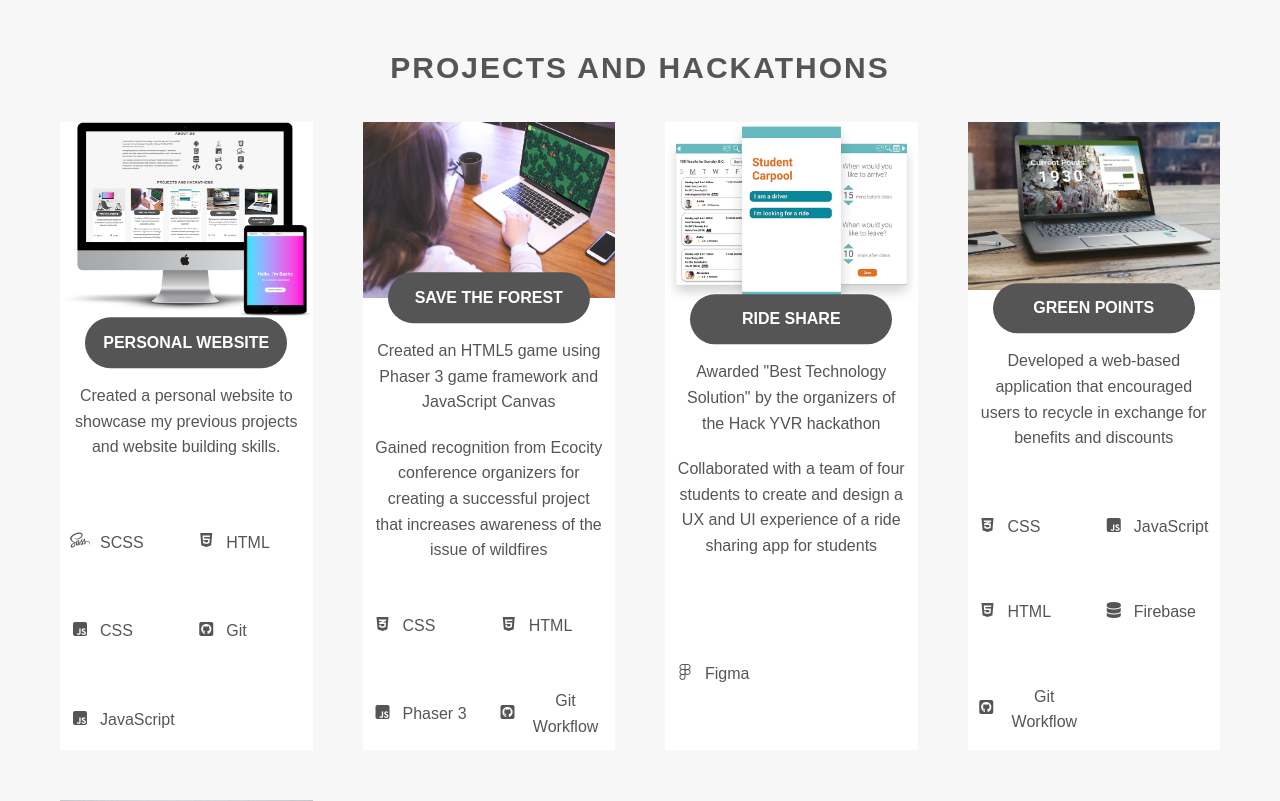
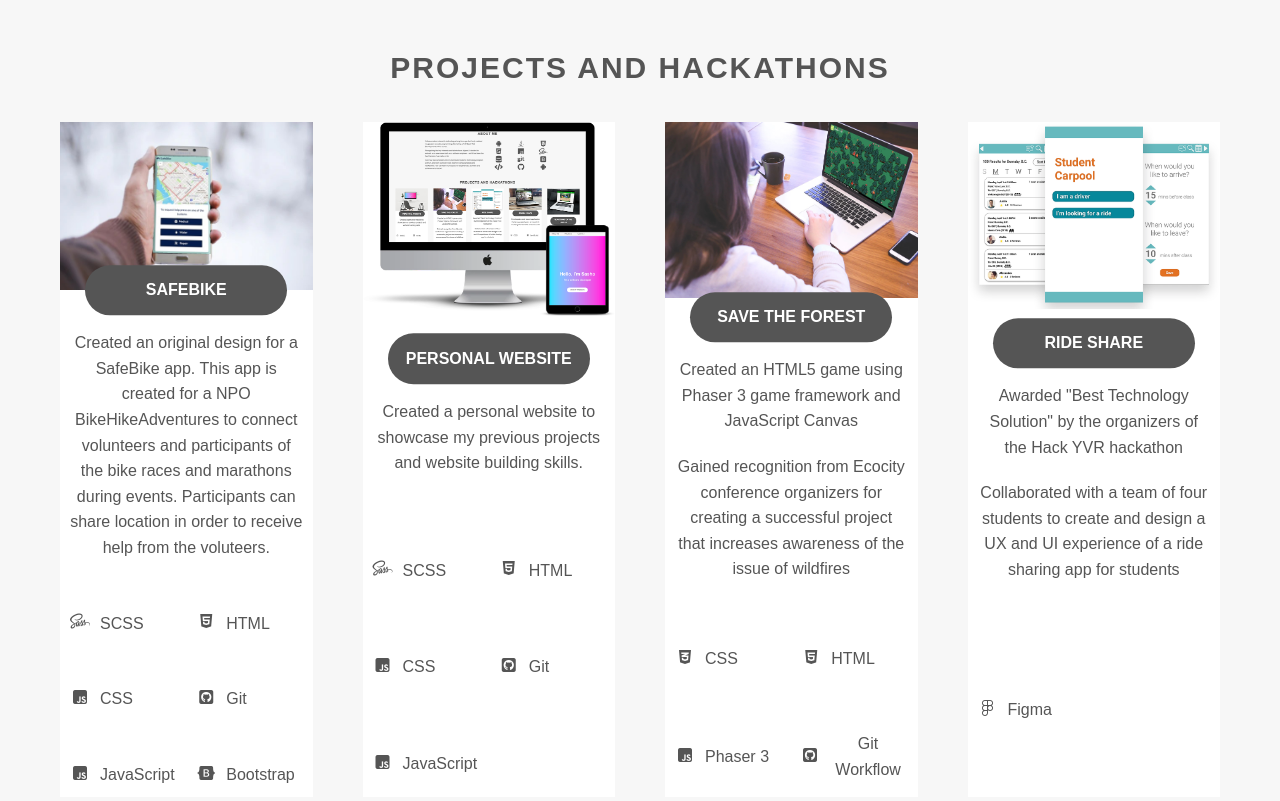
Before and after one commit to aleksandra-codes/aleksandra-codes.github.io, a website: page index.html in a window 1280 px wide. Shown: the part 1280-2081 px from the top of the page. Drawn offline with nearby package versions, Linux system fonts and the light colour scheme; some packages are replaced by stand-ins of ours; a script that the page names is missing.

Commit message:
added another project

```diff
--- a/index.html
+++ b/index.html
@@ -92,7 +92,37 @@
                         Projects and hackathons
                     </h2>
                     <div class="project-cards"  class="container">
-
+                        <div class="card-holder" id="portfolio">
+                            <img class ="card-holder__img" src="resources/safebike_low.jpg">
+                            <div class="card-holder__name"><a href="#" class="card-holder__name--link"><h4>SafeBike</h4></a></div>
+                            <div class="card-holder__tech">
+                                <i class="fab fa-sass"></i>
+                                <p>SCSS</p>
+                            </div>
+                            <div class="card-holder__tech">
+                                <i class="fab fa-html5"></i>
+                                <p>HTML</p>
+                            </div>
+                            <div class="card-holder__tech">
+                                <i class="fab fa-js-square"></i>
+                                <p>CSS</p>
+                            </div>
+                            <div class="card-holder__tech">
+                                <i class="fab fa-github-square"></i>
+                                <p>Git</p>
+                            </div>
+                            <div class="card-holder__tech">
+                                <i class="fab fa-js-square"></i>
+                                <p>JavaScript</p>
+                            </div>
+                            <div class="card-holder__tech">
+                                <i class="fab fa-bootstrap"></i>
+                                <p>Bootstrap</p>
+                            </div>
+                            <div class="card-holder__desc">
+                                    <p>Created an original design for a SafeBike app. This app is created for a NPO BikeHikeAdventures to connect volunteers and participants of the bike races and marathons during events. Participants can share location in order to receive help from the voluteers.</p>
+                            </div>
+                        </div>
                             <div class="card-holder" id="portfolio">
                                     <img class ="card-holder__img" src="resources/portfoli_2_screens_2_med.png">
                                     <div class="card-holder__name"><a href="#" class="card-holder__name--link"><h4>Personal Website</h4></a></div>
--- a/package.json
+++ b/package.json
@@ -18,7 +18,8 @@
   "homepage": "https://github.com/aleksandra-codes/aleksandra-codes.github.io#readme",
   "dependencies": {
     "jquery": "^3.4.1",
-    "live-server": "^1.2.1"
+    "live-server": "^1.2.1",
+    "sass": "^1.22.12"
   },
   "devDependencies": {
     "node-sass": "^4.12.0"
--- a/sass/layout/_header.scss
+++ b/sass/layout/_header.scss
@@ -12,8 +12,8 @@
     color: $color-grey-light-1;
     margin-bottom: 3rem;
 
-    background: linear-gradient(90deg, $color-gradient-end, $color-gradient-start);
-    animation: animateBackground  20s linear infinite;
+    background: linear-gradient(45deg, white, blue);
+    // animation: animateBackground  20s linear infinite;
     &__heading-primary {
         &--main {
             display: block;
--- a/sass/layout/_projects.scss
+++ b/sass/layout/_projects.scss
@@ -28,13 +28,7 @@
         grid-row: 1 / 3;
         grid-column: 1 / -1;
         z-index: 1;
-
-
-
         }
-
-
-
     &__tech {
         font-size: $font-size-general;
         margin-left: 1rem;
```
Also changed, not shown: css/style.css, resources/bikers2.jpg (added), resources/safebike_low.jpg (added), resources/safebike_medium.jpg (added), resources/smartmockups_k0nbjq3s.jpg (added), 1 other file.
